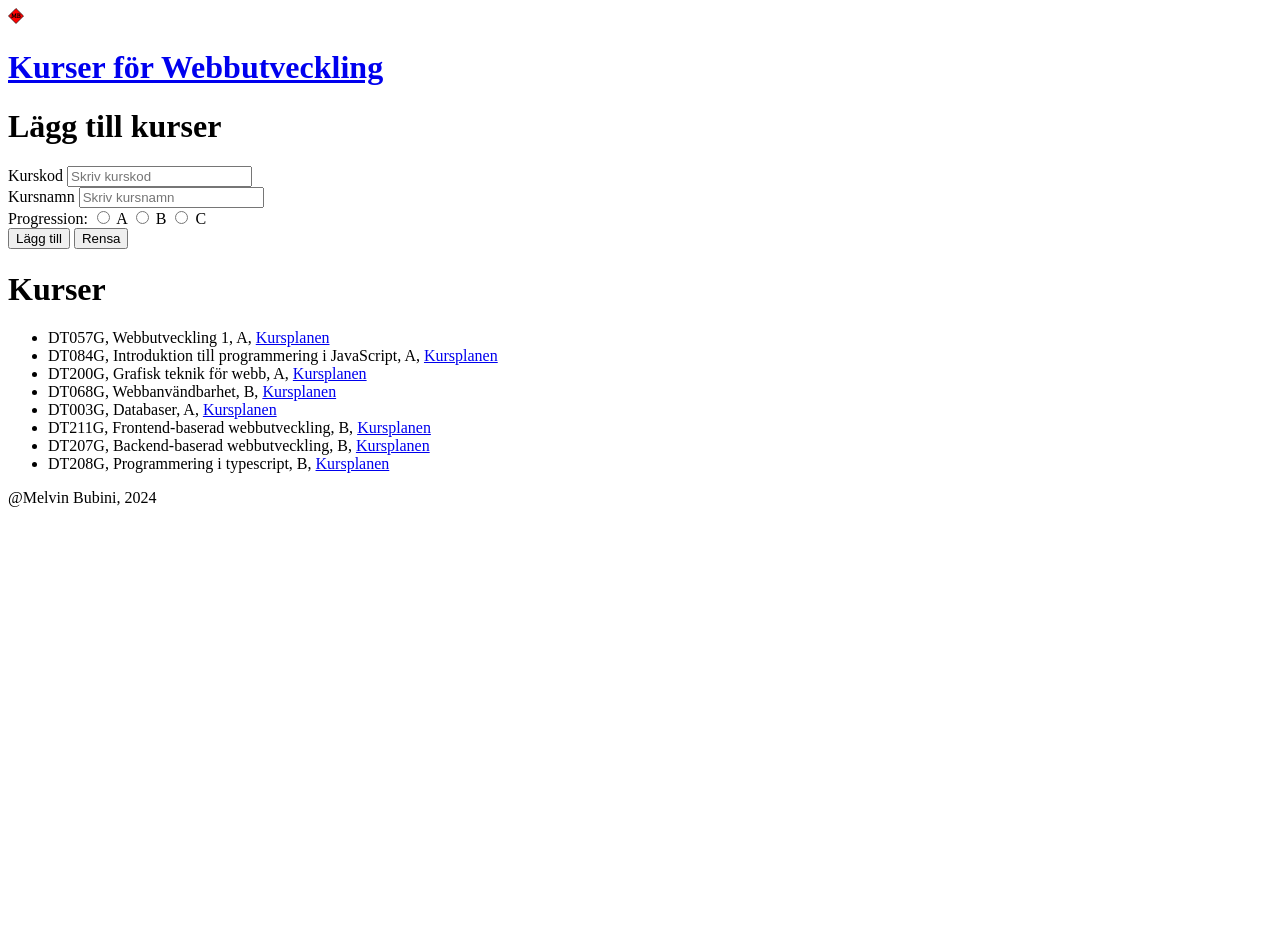
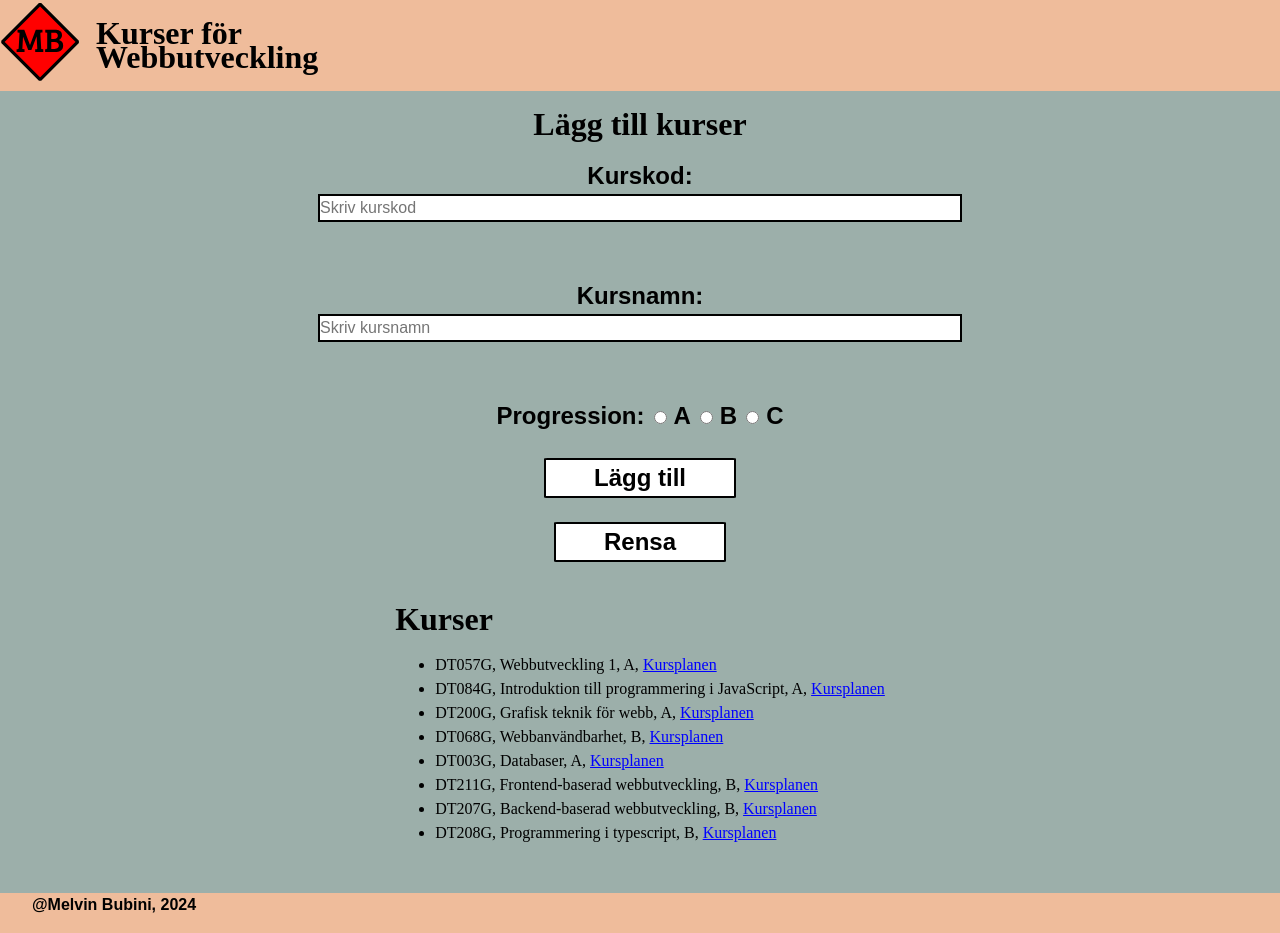
Before and after one commit to Melvin-Bubini/moment1_dt208g, a website built with Parcel: page src/index.html in a window 1280 px wide. Before the commit the page ends 800 px from the top, so only its background shows below. Built offline with nearby package versions, Linux system fonts and the light colour scheme.

Commit message:
mesta css klar

```diff
--- a/package.json
+++ b/package.json
@@ -14,6 +14,7 @@
     "> 2%, last 2 versions, not dead"
   ],
   "devDependencies": {
+    "@parcel/transformer-sass": "^2.12.0",
     "parcel": "^2.12.0",
     "typescript": "^5.4.3"
   }
--- a/src/index.html
+++ b/src/index.html
@@ -1,13 +1,15 @@
 <!DOCTYPE html>
 <html lang="sv">
+
 <head>
     <meta charset="UTF-8">
     <meta name="viewport" content="width=device-width, initial-scale=1.0">
     <title>Kurser</title>
     <link rel="shortcut icon" href="./pictures/favicon.ico" type="image/x-icon">
-    <!-- <link rel="stylesheet" href="./scss/main.scss"> -->
+    <link rel="stylesheet" href="./scss/main.scss">
     <script src="/dest/js/index.js" defer></script>
 </head>
+
 <body>
 
     <header>
@@ -20,12 +22,13 @@
     <main>
         <h1>Lägg till kurser</h1>
         <form id="course_form">
-            <label for="input_code">Kurskod</label>
-            <input type="text" class="search-input" id="input_code" placeholder="Skriv kurskod" >
+            <label for="input_code">Kurskod:</label>
+            <input type="text" class="search-input" id="input_code" placeholder="Skriv kurskod">
             <br>
-            <label for="input_name">Kursnamn</label>
-            <input type="text" class="search-input" id="input_name" placeholder="Skriv kursnamn" >
+            <label for="input_name">Kursnamn:</label>
+            <input type="text" class="search-input" id="input_name" placeholder="Skriv kursnamn">
             <br>
+            <div>
                 <label for="radio">Progression:</label>
                 <input type="radio" class="radio-input" id="input_A" value="A">
                 <label for="input_A">A</label>
@@ -33,6 +36,8 @@
                 <label for="input_B">B</label>
                 <input type="radio" class="radio-input" id="input_C" value="C">
                 <label for="input_C">C</label><br>
+            </div>
+
 
             <button id="subBtn" type="submit">Lägg till</button>
             <button id="deleteBtn" type="reset">Rensa</button>
@@ -41,14 +46,29 @@
         <div id="courseDetails">
             <h1>Kurser</h1>
             <ul id="courseDetailsUl">
-                <li>DT057G, Webbutveckling 1, A, <a href="https://www.miun.se/utbildning/program/webbutveckling/">Kursplanen</a></li>
-                <li>DT084G, Introduktion till programmering i JavaScript, A, <a href="https://www.miun.se/utbildning/program/webbutveckling/">Kursplanen</a></li>
-                <li>DT200G, Grafisk teknik för webb, A, <a href="https://www.miun.se/utbildning/program/webbutveckling/">Kursplanen</a></li>
-                <li>DT068G, Webbanvändbarhet, B, <a href="https://www.miun.se/utbildning/program/webbutveckling/">Kursplanen</a></li>
-                <li>DT003G, Databaser, A, <a href="https://www.miun.se/utbildning/program/webbutveckling/">Kursplanen</a></li>
-                <li>DT211G, Frontend-baserad webbutveckling, B, <a href="https://www.miun.se/utbildning/program/webbutveckling/">Kursplanen</a></li>
-                <li>DT207G, Backend-baserad webbutveckling, B, <a href="https://www.miun.se/utbildning/program/webbutveckling/">Kursplanen</a></li>
-                <li>DT208G, Programmering i typescript, B, <a href="https://www.miun.se/utbildning/program/webbutveckling/">Kursplanen</a></li>
+                <li>DT057G, Webbutveckling 1, A,
+                    <a class="courseplan" href="https://www.miun.se/utbildning/program/webbutveckling/">Kursplanen</a></li>
+
+                <li>DT084G, Introduktion till programmering i JavaScript, A,
+                    <a class="courseplan" href="https://www.miun.se/utbildning/program/webbutveckling/">Kursplanen</a></li>
+
+                <li>DT200G, Grafisk teknik för webb, A,
+                       <a class="courseplan" href="https://www.miun.se/utbildning/program/webbutveckling/">Kursplanen</a></li>
+
+                <li>DT068G, Webbanvändbarhet, B,
+                       <a class="courseplan" href="https://www.miun.se/utbildning/program/webbutveckling/">Kursplanen</a></li>
+
+                <li>DT003G, Databaser, A,
+                       <a class="courseplan" href="https://www.miun.se/utbildning/program/webbutveckling/">Kursplanen</a></li>
+
+                <li>DT211G, Frontend-baserad webbutveckling, B,
+                       <a class="courseplan" href="https://www.miun.se/utbildning/program/webbutveckling/">Kursplanen</a></li>
+
+                <li>DT207G, Backend-baserad webbutveckling, B,
+                       <a class="courseplan" href="https://www.miun.se/utbildning/program/webbutveckling/">Kursplanen</a></li>
+
+                <li>DT208G, Programmering i typescript, B,
+                        <a class="courseplan" href="https://www.miun.se/utbildning/program/webbutveckling/">Kursplanen</a></li>
             </ul>
         </div>
 
@@ -59,4 +79,5 @@
     </footer>
 
 </body>
+
 </html>
--- /dev/null
+++ b/src/scss/_base.scss
@@ -0,0 +1,49 @@
+// VARIABLER
+$line-height: 150%;
+$font-style: sans-serif;
+$bar-color: #fff;
+$ball-color: #fff;
+$link-color: rgb(0, 0, 255);
+
+/* Färgschema för ljust */
+$main-color: #EFBC9B;
+$text-color: black;
+$background-color: #9CAFAA;
+
+
+/* Färgschema för mörkt */
+$main-color-dark: darken($main-color, 30%);
+$text-color-dark: lighten($text-color, 99%);
+$background-color-dark: darken($background-color, 40%);
+
+@mixin center-element {
+    display: flex;
+    align-items: center;
+    justify-content: center;
+    flex-direction: column;
+}
+
+@mixin h1-styles {
+    font-size: 2em;
+    font-weight: 600;
+    line-height: $line-height;
+    margin-bottom: 0%;
+    font-family: $font-style;
+}
+
+@mixin h2-styles {
+    font-size: 1.5em;
+    font-weight: 600;
+    line-height: $line-height;
+    margin-bottom: 0%;
+    font-family: $font-style;
+
+}
+
+@mixin p-styles {
+    font-size: 1em;
+    line-height: $line-height;
+    margin-top: 0%;
+    font-family: $font-style;
+
+}
--- /dev/null
+++ b/src/scss/_components.scss
@@ -0,0 +1,52 @@
+@use 'base';
+
+// Formulär
+
+#course_form {
+    width: 50%;
+    display: flex;
+    align-items: center;
+    justify-content: center;
+    flex-direction: column;
+}
+
+.search-input {
+    width: 100%;
+    margin: 2em 0  ;
+    padding: 0%;
+    border: 2px solid black;
+    @include base.p-styles;
+}
+
+label {
+    @include base.h2-styles;
+}
+
+#subBtn {
+    @include base.h2-styles;
+    border: 2px solid black;
+    padding: 0em 2em;
+    background-color: white;
+    border-radius: 2%;
+    margin-bottom: 1em;
+    margin-top: 1em;
+}
+
+#subBtn:hover {
+    cursor: pointer;
+    font-weight: 800;
+}
+
+#deleteBtn {
+    @include base.h2-styles;
+    border: 2px solid black;
+    padding: 0em 2em;
+    background-color: white;
+    border-radius: 2%;
+    margin-bottom: 1em;
+}
+
+#deleteBtn:hover {
+    font-weight: 800;
+    cursor: pointer;
+}
--- /dev/null
+++ b/src/scss/_layout.scss
@@ -0,0 +1,123 @@
+@use 'base';
+
+//Body
+body {
+    width: 100vw;
+    height: 100vh;
+    padding: 0%;
+    margin: 0%;
+    overflow-x: hidden;
+    line-height: base.$line-height;
+
+}
+
+
+// Header
+header {
+    display: flex;
+    align-items: center;
+    background-color: base.$main-color;
+}
+
+#logo {
+    width: 5em;
+}
+
+#logo-text {
+    color: base.$text-color;
+    width: fit-content;
+    text-decoration: none;
+    margin-left: 1em;
+    width: 15%;
+}
+
+
+// Main
+
+main {
+    @include base.center-element;
+}
+
+
+
+// Footer
+footer {
+    margin: 0%;
+    display: flex;
+    flex-direction: column;
+    width: 100vw;
+    margin-top: 2em;
+    background-color: base.$main-color;
+}
+
+footer p {
+    width: fit-content;
+    margin-left: 2em;
+    font-weight: 600;
+    margin-top: 1em;
+    @include base.p-styles;
+}
+
+
+// FÄRGSCHEMAN
+
+@media (prefers-color-scheme: light) {
+
+    header,
+    footer,
+    nav,
+    .menu-btn {
+        background-color: base.$main-color;
+    }
+
+    body {
+        background-color: base.$background-color;
+    }
+
+    p,
+    h1,
+    h2,
+    li,
+    ul,
+    .courseplan:hover,
+    span,
+    label,
+    .formRubrik {
+        color: base.$text-color;
+    }
+
+    .courseplan {
+        color: base.$link-color;
+    }
+}
+
+@media (prefers-color-scheme: dark) {
+
+    header,
+    footer,
+    nav,
+    .menu-btn {
+        background-color: base.$main-color-dark;
+    }
+
+    body {
+        background-color: base.$background-color-dark;
+    }
+
+    p,
+    h1,
+    h2,
+    li,
+    ul,
+    .courseplan:hover,
+    span,
+    label,
+    .formRubrik {
+        color: base.$text-color-dark;
+    }
+
+    .courseplan {
+        color: base.$link-color;
+    }
+
+}
--- /dev/null
+++ b/src/scss/main.scss
@@ -0,0 +1,3 @@
+@use 'layout';
+@use 'base';
+@use 'components';
```
Also changed, not shown: 1 other file. Lines whose indentation alone changed are shown as unchanged.
